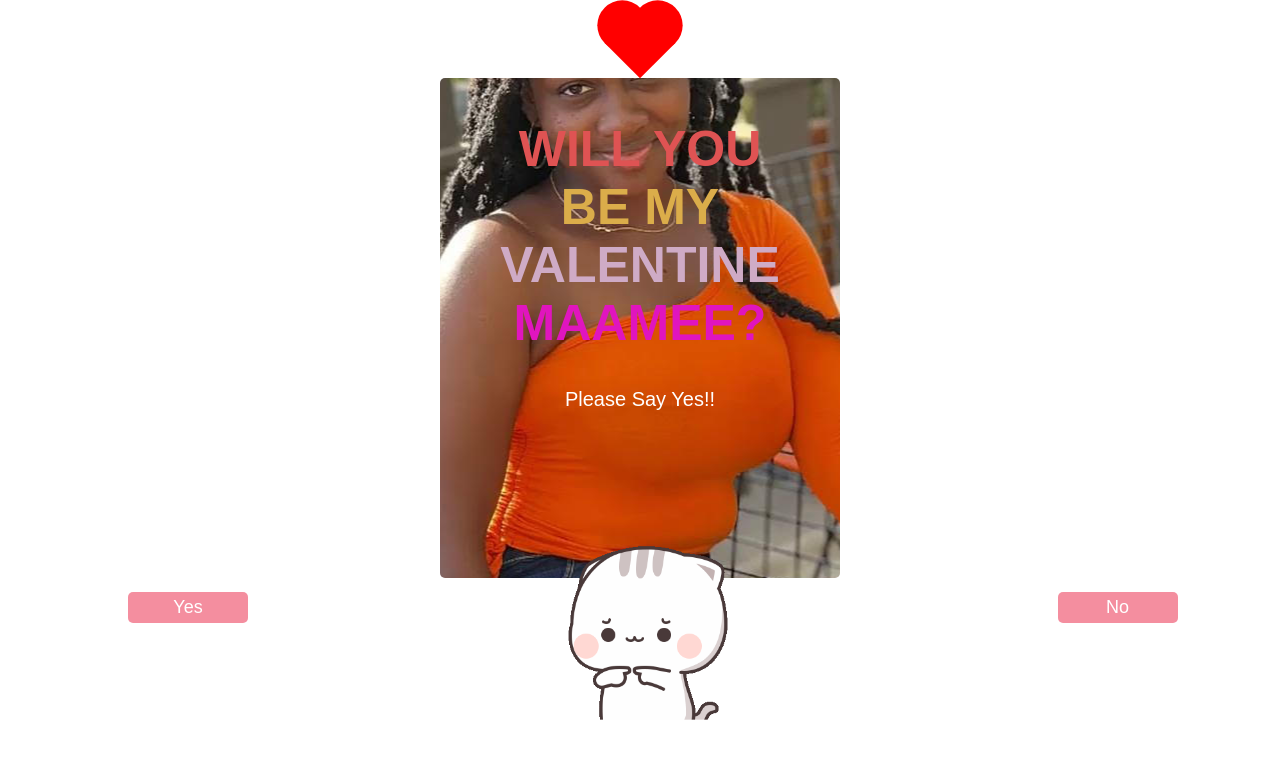
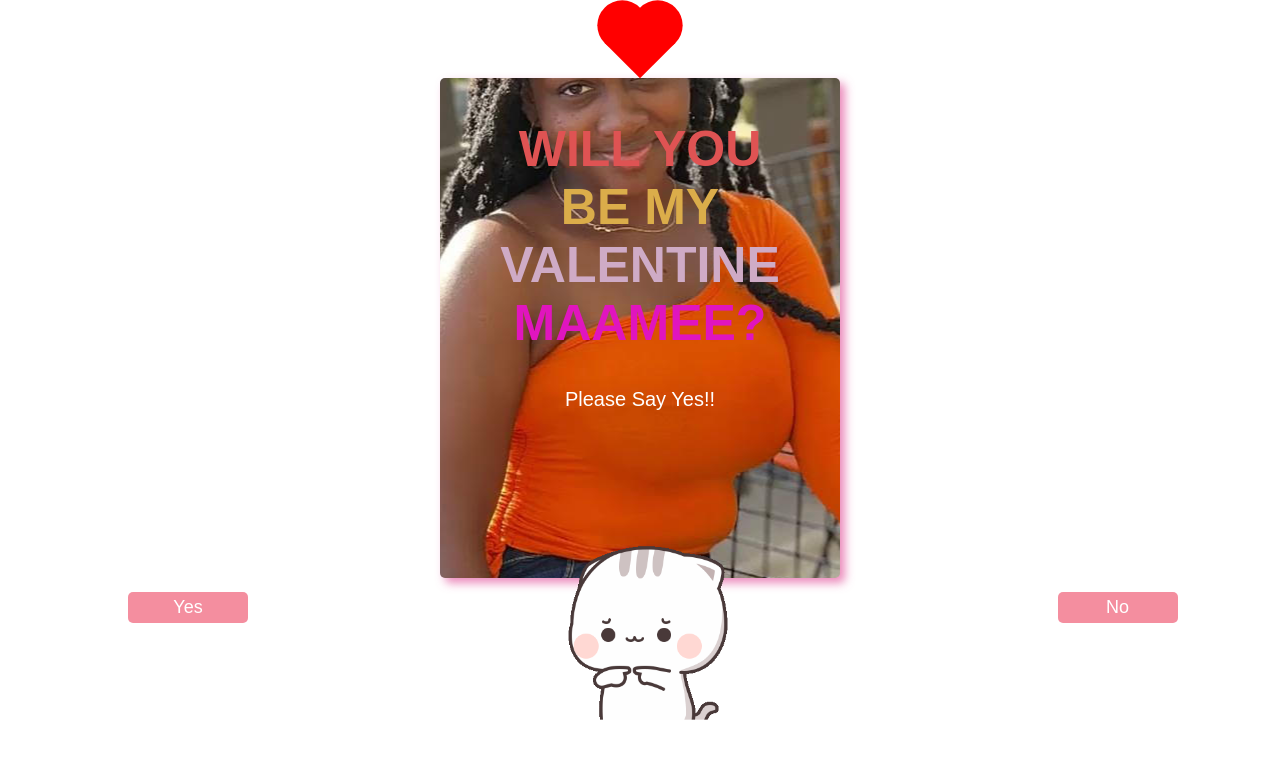
Before and after one commit to solomonrazak/my-valentine, a plain HTML site: page index.html in a window 1280 px wide. Drawn offline with Linux system fonts and the light colour scheme; a web font is replaced by a local one.

Commit message:
box shadow added

```diff
--- a/styles.css
+++ b/styles.css
@@ -41,6 +41,7 @@ body{
     margin-top: 20px;
     display: block;
     border-radius: 5px;
+    box-shadow: 5px 5px 10px #e3589eb3;
 
 }
 /* .dynamic-txts li{
```
